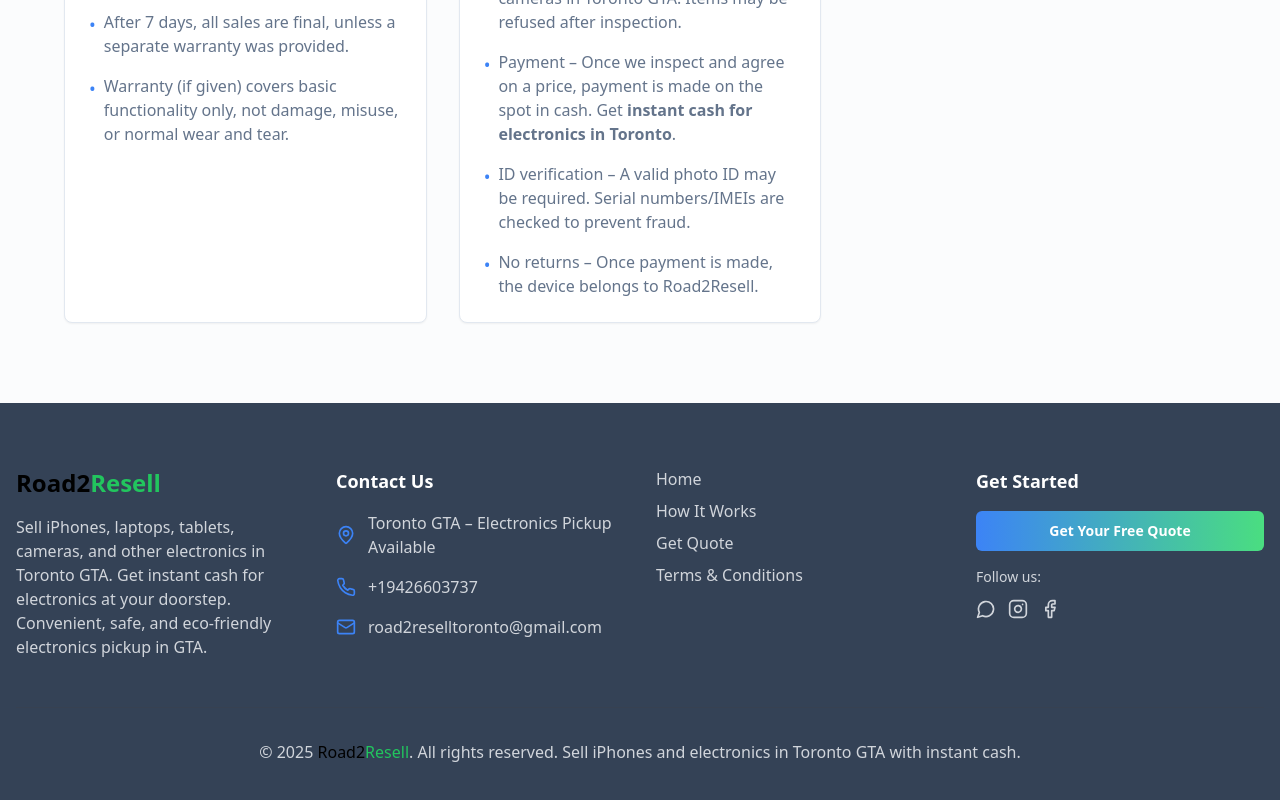
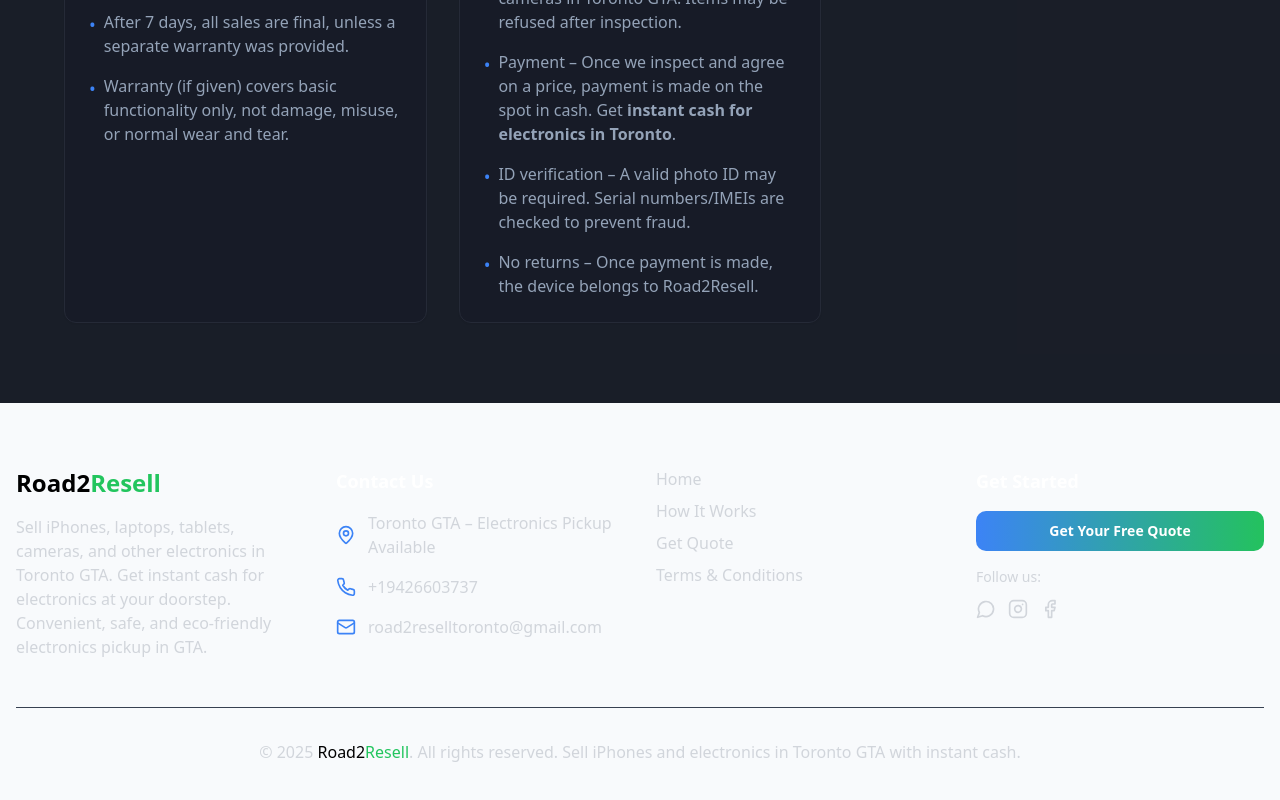
Before and after one commit to aradhyasharma894-tech/road2resell, a React (Vite) app: page / in a window 1280 px wide. Shown: the part 3965-4765 px from the top of the page. Built offline with nearby package versions, Linux system fonts and the light colour scheme.

Commit message:
Improve hero section layout and presentation

```diff
--- a/index.html
+++ b/index.html
@@ -1,5 +1,5 @@
 <!DOCTYPE html>
-<html lang="en">
+<html lang="en" class="dark">
   <head>
     <meta charset="UTF-8" />
     <meta name="viewport" content="width=device-width, initial-scale=1.0" />
--- a/src/index.css
+++ b/src/index.css
@@ -2,105 +2,98 @@
 @tailwind components;
 @tailwind utilities;
 
-/* Definition of the design system. All colors, gradients, fonts, etc should be defined here.
-All colors MUST be HSL.
-*/
+/* =====================================================
+   ROAD2RESELL – MODERN PREMIUM THEME
+   Dark • Tech • Instant Cash • Trust
+   ===================================================== */
 
 @layer base {
   :root {
+    /* ---------- Light mode (fallback) ---------- */
     --background: 0 0% 100%;
-    --foreground: 215 25% 27%;
+    --foreground: 222 47% 11%;
 
     --card: 0 0% 100%;
-    --card-foreground: 215 25% 27%;
+    --card-foreground: 222 47% 11%;
 
     --popover: 0 0% 100%;
-    --popover-foreground: 215 25% 27%;
+    --popover-foreground: 222 47% 11%;
 
-    /* Blue primary theme for technology */
-    --primary: 217 91% 60%;
+    --primary: 217 91% 60%; /* Electric Blue */
     --primary-foreground: 0 0% 100%;
 
-    /* Green eco-friendly accent */
-    --secondary: 142 69% 58%;
+    --secondary: 142 69% 45%; /* Cash Green */
     --secondary-foreground: 0 0% 100%;
 
-    --muted: 210 40% 98%;
-    --muted-foreground: 215.4 16.3% 46.9%;
+    --muted: 210 40% 96%;
+    --muted-foreground: 215 16% 47%;
 
-    --accent: 142 69% 58%;
+    --accent: 217 91% 60%;
     --accent-foreground: 0 0% 100%;
 
-    --destructive: 0 84.2% 60.2%;
+    --destructive: 0 84% 60%;
     --destructive-foreground: 0 0% 100%;
 
-    --border: 214.3 31.8% 91.4%;
-    --input: 214.3 31.8% 91.4%;
+    --border: 214 32% 91%;
+    --input: 214 32% 91%;
     --ring: 217 91% 60%;
 
-    /* Custom design tokens */
     --primary-light: 217 91% 95%;
-    --secondary-light: 142 69% 95%;
-    --gradient-primary: linear-gradient(135deg, hsl(217 91% 60%), hsl(142 69% 58%));
-    --gradient-hero: linear-gradient(135deg, hsl(217 91% 98%), hsl(142 69% 98%));
-    --shadow-soft: 0 4px 20px -2px hsl(217 91% 60% / 0.1);
-    --shadow-card: 0 8px 30px -4px hsl(217 91% 60% / 0.15);
+    --secondary-light: 142 69% 92%;
 
-    --radius: 0.5rem;
+    --radius: 0.75rem;
 
     --sidebar-background: 0 0% 98%;
-
-    --sidebar-foreground: 240 5.3% 26.1%;
-
-    --sidebar-primary: 240 5.9% 10%;
-
-    --sidebar-primary-foreground: 0 0% 98%;
-
-    --sidebar-accent: 240 4.8% 95.9%;
-
-    --sidebar-accent-foreground: 240 5.9% 10%;
-
-    --sidebar-border: 220 13% 91%;
-
-    --sidebar-ring: 217.2 91.2% 59.8%;
+    --sidebar-foreground: 240 5% 26%;
+    --sidebar-primary: 217 91% 60%;
+    --sidebar-primary-foreground: 0 0% 100%;
+    --sidebar-accent: 210 40% 96%;
+    --sidebar-accent-foreground: 222 47% 11%;
+    --sidebar-border: 214 32% 91%;
+    --sidebar-ring: 217 91% 60%;
   }
 
+  /* ---------- Dark mode (MAIN EXPERIENCE) ---------- */
   .dark {
-    --background: 222.2 84% 4.9%;
+    --background: 220 26% 8%;        /* Deep charcoal */
     --foreground: 210 40% 98%;
 
-    --card: 222.2 84% 4.9%;
+    --card: 222 26% 12%;
     --card-foreground: 210 40% 98%;
 
-    --popover: 222.2 84% 4.9%;
+    --popover: 222 26% 12%;
     --popover-foreground: 210 40% 98%;
 
-    --primary: 210 40% 98%;
-    --primary-foreground: 222.2 47.4% 11.2%;
+    --primary: 217 91% 60%;          /* Electric Blue */
+    --primary-foreground: 0 0% 100%;
 
-    --secondary: 217.2 32.6% 17.5%;
-    --secondary-foreground: 210 40% 98%;
+    --secondary: 142 69% 45%;        /* Cash Green */
+    --secondary-foreground: 0 0% 100%;
 
-    --muted: 217.2 32.6% 17.5%;
-    --muted-foreground: 215 20.2% 65.1%;
+    --muted: 223 19% 18%;
+    --muted-foreground: 215 20% 65%;
 
-    --accent: 217.2 32.6% 17.5%;
-    --accent-foreground: 210 40% 98%;
+    --accent: 217 91% 60%;
+    --accent-foreground: 0 0% 100%;
 
-    --destructive: 0 62.8% 30.6%;
+    --destructive: 0 62% 40%;
     --destructive-foreground: 210 40% 98%;
 
-    --border: 217.2 32.6% 17.5%;
-    --input: 217.2 32.6% 17.5%;
-    --ring: 212.7 26.8% 83.9%;
-    --sidebar-background: 240 5.9% 10%;
-    --sidebar-foreground: 240 4.8% 95.9%;
-    --sidebar-primary: 224.3 76.3% 48%;
+    --border: 223 19% 18%;
+    --input: 223 19% 18%;
+    --ring: 217 91% 60%;
+
+    --primary-light: 217 91% 20%;
+    --secondary-light: 142 69% 20%;
+
+    --sidebar-background: 222 26% 10%;
+    --sidebar-foreground: 210 40% 96%;
+    --sidebar-primary: 217 91% 60%;
     --sidebar-primary-foreground: 0 0% 100%;
-    --sidebar-accent: 240 3.7% 15.9%;
-    --sidebar-accent-foreground: 240 4.8% 95.9%;
-    --sidebar-border: 240 3.7% 15.9%;
-    --sidebar-ring: 217.2 91.2% 59.8%;
+    --sidebar-accent: 223 19% 18%;
+    --sidebar-accent-foreground: 210 40% 96%;
+    --sidebar-border: 223 19% 18%;
+    --sidebar-ring: 217 91% 60%;
   }
 }
 
@@ -110,6 +103,6 @@ All colors MUST be HSL.
   }
 
   body {
-    @apply bg-background text-foreground;
+    @apply bg-background text-foreground antialiased;
   }
 }
```
